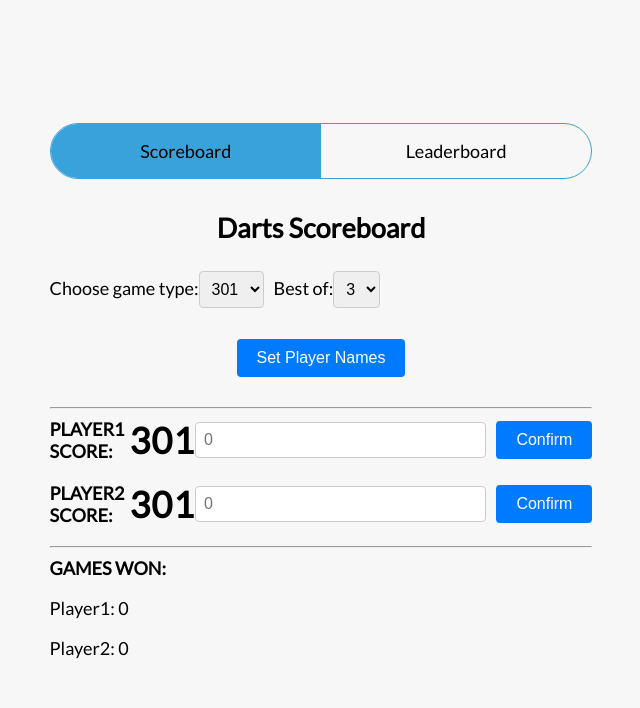
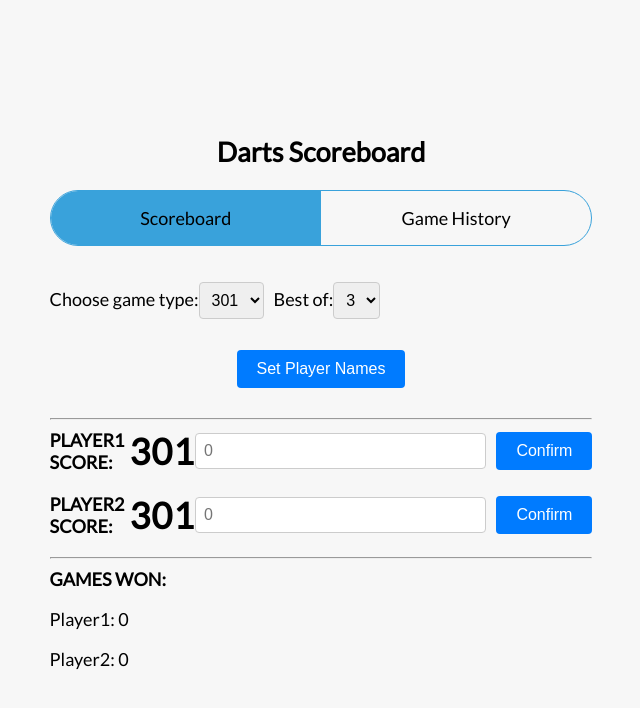
Before and after one commit to eetumaki/darts-app, a React (Create React App) app: page / in a window 1280 px wide. Shown: the top 708 px of the page, without its empty margins (319-959 px from the left). Built offline with nearby package versions, Linux system fonts and the light colour scheme.

Commit message:
Progress for the game history tab

```diff
--- a/src/App.js
+++ b/src/App.js
@@ -1,16 +1,16 @@
-//App.js
-import React from 'react'
-import { Tabs } from './components/Tabs'
-//import { Header } from './components/Header'
-//import { Score } from './components/Score'
-//import { Leaderboard } from './components/Leaderboard'
-import './App.css'
+import React from 'react';
+// import { Tabs } from './components/Tabs';
+import { Scoreboard } from './components/Scoreboard';
+import './App.css';
+import { GameHistoryProvider } from './components/GameHistoryContext'; // Import the context provider
 
 function App() {
-  return(
-    <div className="Tabs">
-      <Tabs />
-    </div>
+  return (
+    <GameHistoryProvider> {/* Wrap your App component with the GameHistoryProvider */}
+      <div className="Tabs">
+        <Scoreboard />
+      </div>
+    </GameHistoryProvider>
   );
 }
 
--- /dev/null
+++ b/src/components/GameHistoryContext.js
@@ -0,0 +1,15 @@
+import React, { createContext, useState, useContext } from 'react';
+
+export const GameHistoryContext = createContext();
+
+export const useGameHistory = () => useContext(GameHistoryContext);
+
+export const GameHistoryProvider = ({ children }) => {
+  const [gameHistory, setGameHistory] = useState([]);
+
+  return (
+    <GameHistoryContext.Provider value={{ gameHistory, setGameHistory }}>
+      {children}
+    </GameHistoryContext.Provider>
+  );
+};
--- /dev/null
+++ b/src/components/Gamehistory.js
@@ -0,0 +1,38 @@
+import React, { useContext } from 'react';
+import { GameHistoryContext } from './GameHistoryContext'; // Import the context hook
+
+export function GameHistory() {
+  const { gameHistory } = useContext(GameHistoryContext); // Access game history from context
+
+  return (
+    <div className="game-history">
+
+      <h2>Game History</h2>
+      <table>
+        <thead>
+          <tr>
+            <th>Match</th>
+            <th>Game Type</th>
+            <th>Player 1</th>
+            <th>Player 2</th>
+            <th>Turns Passed</th>
+            <th>Winner</th>
+          </tr>
+        </thead>
+        <tbody>
+          {gameHistory.map((game, index) => (
+            <tr key={index}>
+              <td>{game.match}</td>
+              <td>{game.gameType}</td>
+              <td>{game.players.player1}</td>
+              <td>{game.players.player2}</td>
+              <td>{game.turnsPassed}</td>
+              <td>{game.winner}</td>
+            </tr>
+          ))}
+        </tbody>
+      </table>
+
+    </div>
+  );
+}
--- a/src/components/Leaderboard.js
+++ /dev/null
@@ -1,14 +0,0 @@
-import React from 'react'
-
-export const Leaderboard = () => {
-  return (
-    // <h2 className='Leaderboard'>
-    //     Leaderboard
-    // </h2>
-    <div className="container">
-    <div className="score-container">
-    asd2
-    </div>
-    </div>
-  )
-}
--- a/src/components/Score.js
+++ b/src/components/Score.js
@@ -1,9 +1,14 @@
 import React, { useState } from 'react';
+import { useEffect } from 'react';
+import { useContext } from 'react';
 import { updateScore } from './ScoreLogic';
 import { checkGameEnd, checkMatchEnd } from './GameLogic';
+import { GameHistoryContext } from './GameHistoryContext'; // Import the GameHistoryContext
 
 export const Score = () => {
+  const { gameHistory, setGameHistory } = useContext(GameHistoryContext); // Access gameHistory context
   const [gameType, setGameType] = useState('option1');
+  const gameTypeValue = gameType === 'option1' ? '301' : '501';
   const [score, setScore] = useState({ score1: 301, score2: 301 });
   const [playerNames, setPlayerNames] = useState({ player1: 'Player1', player2: 'Player2' });
   const [showModal, setShowModal] = useState(false);
@@ -11,7 +16,23 @@ export const Score = () => {
   const [tempPoints1, setTempPoints1] = useState('');
   const [tempPoints2, setTempPoints2] = useState('');
   const [matchLength, setMatchLength] = useState(3); // Default to best of 3 games
+  const [currentGame, setCurrentGame] = useState(1); // State to track the current game [1, 2, 3, ...
+  const [currentMatch, setCurrentMatch] = useState(1);
   const [gamesWon, setGamesWon] = useState({ player1: 0, player2: 0 });
+  const [turnsPassed, setTurnsPassed] = useState(0); // State to track the number of turns
+
+
+  useEffect(() => {
+    const savedGameHistory = localStorage.getItem('gameHistory');
+    if (savedGameHistory) {
+      setGameHistory(JSON.parse(savedGameHistory));
+    }
+  }, [setGameHistory]);
+
+  useEffect(() => {
+    localStorage.setItem('gameHistory', JSON.stringify(gameHistory));
+  }, [gameHistory]);
+
 
 
   const handleGameTypeChange = (event) => {
@@ -62,35 +83,47 @@ export const Score = () => {
   };
 
   const handleConfirmScore = (player) => {
+    setTurnsPassed(turnsPassed + 1);
     const points = player === 'player1' ? tempPoints1 : tempPoints2;
     if (points !== '') {
       let updatedScore = updateScore(score, player === 'player1' ? 'score1' : 'score2', parseInt(points));
       if (updatedScore[player === 'player1' ? 'score1' : 'score2'] < 0) {
-        // If score goes below 0, revert to previous score and alert "Bust!"
         alert(`Bust! ${playerNames[player]} Score reset back to last round!`);
         updatedScore = score;
       }
       setScore(updatedScore);
+
       if (checkGameEnd(updatedScore)) {
-        // Game end logic
+        const winner = updatedScore.score1 === 0 ? playerNames.player1 : playerNames.player2;
+        const gameInfo = {
+          match: currentMatch,
+          game: currentGame,
+          gameType: gameTypeValue,
+          players: { ...playerNames },
+          turnsPassed,
+          winner,
+        };
+        setGameHistory([...gameHistory, gameInfo]); // Update game history context here
         alert(`Game over! ${playerNames[player]} wins the game!`);
+        setCurrentGame(currentGame + 1);
         const updatedGamesWon = { ...gamesWon, [player]: gamesWon[player] + 1 };
         setGamesWon(updatedGamesWon);
         if (checkMatchEnd(updatedGamesWon, matchLength)) {
-          // Match end logic
           alert(`Match over! ${playerNames[player]} wins the match!`);
-          // You can reset the match or perform any other action here
+          setCurrentMatch(currentMatch + 1);
+          setCurrentGame(1);
         } else {
-          // Reset scores for the next game based on the current game type
           const newScore = {
             score1: gameType === 'option1' ? 301 : 501,
             score2: gameType === 'option1' ? 301 : 501
           };
           setScore(newScore);
+          setTurnsPassed(0);
         }
       }
     }
   };
+
 
 
 
@@ -135,6 +168,7 @@ export const Score = () => {
         <p>{playerNames.player2}: {gamesWon.player2}</p>
       </div>
 
+
       {showModal && (
         <div className={`modal ${showModal ? `active` : ''}`}>
           <div className='modal-content'>
--- a/src/components/ScoreLogic.js
+++ b/src/components/ScoreLogic.js
@@ -1,5 +1,5 @@
 // ScoreLogic.js
-export const updateScore = (currentScore, player, points) => {
+export const updateScore = (currentScore, player, points, turnsPassed) => {
     const updatedScore = { ...currentScore };
     updatedScore[player] -= points;
     return updatedScore;
--- a/src/components/Scoreboard.js
+++ b/src/components/Scoreboard.js
@@ -1,13 +1,40 @@
-import React from 'react'
-import { Header } from './Header'
-import { Score } from './Score'
+import React, { useState, useEffect } from 'react';
+import { Header } from './Header';
+import { Score } from './Score';
+import { GameHistory } from './Gamehistory';
+// import { GameHistoryProvider } from './GameHistoryContext'; // Import the GameHistoryProvider
+// import { GameHistoryContext } from './GameHistoryContext'; // Import the GameHistoryContext
 
 export const Scoreboard = () => {
+  const [activeTab, setActiveTab] = useState("scoreboard");
+
+  const handleTabChange = (tab) => {
+    setActiveTab(tab);
+  };
+
   return (
     <div className="Scoreboard">
       <Header />
-      <Score />
-
+      <div className="Tabs">
+        <ul className="nav">
+          <li
+            className={activeTab === "scoreboard" ? "active" : ""}
+            onClick={() => handleTabChange("scoreboard")}
+          >
+            Scoreboard
+          </li>
+          <li
+            className={activeTab === "gamehistory" ? "active" : ""}
+            onClick={() => handleTabChange("gamehistory")}
+          >
+            Game History
+          </li>
+        </ul>
+      </div>
+      <div className="outlet">
+        {activeTab === "scoreboard" && <Score />}
+        {activeTab === "gamehistory" && <GameHistory />}
+      </div>
     </div>
-  )
-}
+  );
+};
--- a/src/components/Tabs.js
+++ b/src/components/Tabs.js
@@ -1,31 +1,44 @@
-import React, {useState} from "react";
-import { Scoreboard } from "./Scoreboard";
-import { Leaderboard } from "./Leaderboard";
+// import React, { useState } from "react";
+// import { Scoreboard } from "./Scoreboard";
+// import { GameHistory } from "./Gamehistory";
+// import { GameHistoryProvider } from './GameHistoryContext'; // Import the GameHistoryProvider
 
-export const Tabs = () => {
-    const [activeTab, setActiveTab] = useState("tab1");
+// export const Tabs = () => {
+//   const [activeTab, setActiveTab] = useState("tab1");
 
-    const handleTab1 = () => {
-        // update the state to tab1
-        setActiveTab("tab1");
-      };
-      const handleTab2 = () => {
-        // update the state to tab2
-        setActiveTab("tab2");
-      };
+//   const handleTab1 = () => {
+//     setActiveTab("tab1");
+//   };
 
-  return (
-    <div className="Tabs">
-      {/* Tab nav */}
-      <ul className="nav">
-        <li className={activeTab === "tab1" ? "active" : ""}
-        onClick={handleTab1}>Scoreboard</li>
-        <li className={activeTab === "tab2" ? "active" : ""}
-        onClick={handleTab2}>Leaderboard</li>
-      </ul>
-      <div className="outlet">
-      {activeTab === "tab1" ? <Scoreboard /> : <Leaderboard />}
-      </div>
-    </div>
-  );
-};
+//   const handleTab2 = () => {
+//     setActiveTab("tab2");
+//   };
+
+//   return (
+//     <div className="Tabs">
+//       <ul className="nav">
+//         <li
+//           className={activeTab === "tab1" ? "active" : ""}
+//           onClick={handleTab1}
+//         >
+//           Scoreboard
+//         </li>
+//         <li
+//           className={activeTab === "tab2" ? "active" : ""}
+//           onClick={handleTab2}
+//         >
+//           Game history
+//         </li>
+//       </ul>
+//       <div className="outlet">
+//       <GameHistoryProvider>
+//         {activeTab === "tab1" ? (
+//           <Scoreboard />
+//         ) : (
+//           <GameHistory />
+//         )}
+//         </GameHistoryProvider>
+//       </div>
+//     </div>
+//   );
+// };
```
